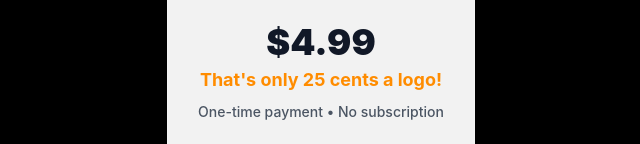
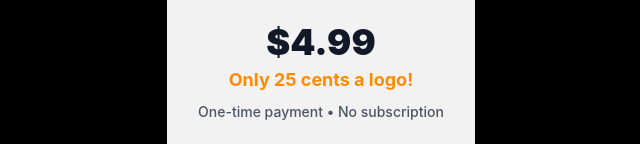
Before and after one commit to logosnapai/LogoSnap-AI, a React (Vite) app: page / in a window 1280 px wide. Shown: the part 435-579 px from the top of the page, without its empty margins (319-959 px from the left). Built offline with nearby package versions, Linux system fonts and the light colour scheme.

Commit message:
Update PaymentWall.tsx
changed text to say Only 25 cents a logo!

```diff
--- a/src/components/PaymentWall.tsx
+++ b/src/components/PaymentWall.tsx
@@ -112,7 +112,7 @@ export default function PaymentWall({ onPaymentSuccess }) {
               backgroundClip: 'text'
             }}
           >
-            That's only 25 cents a logo!
+            Only 25 cents a logo!
           </div>
           <div className="text-gray-600 font-medium text-sm">
             One-time payment • No subscription
```
